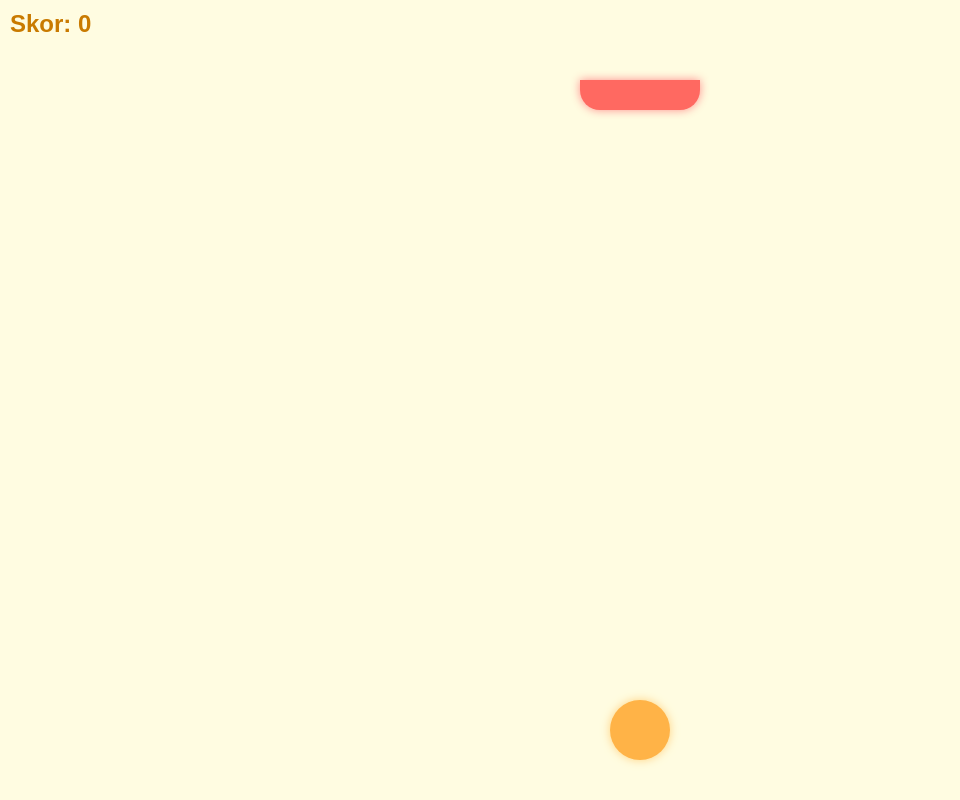
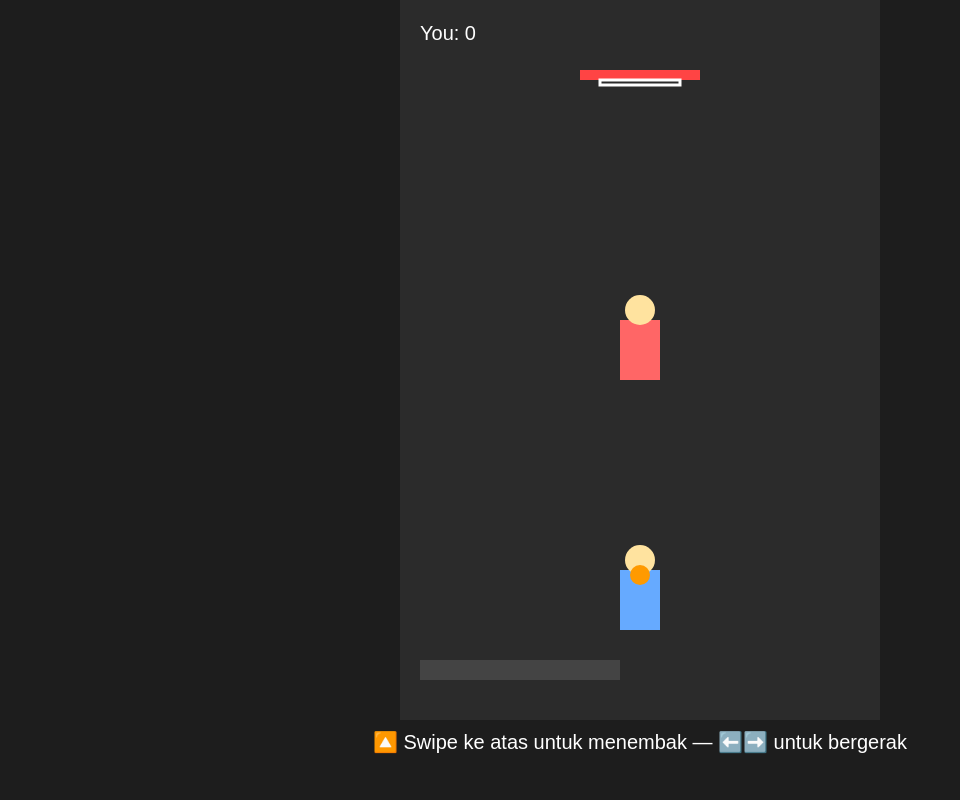
Before and after one commit to gistyaputra-cmyk/oooooo, a plain HTML site: page index.html in a window 1280 px wide. Shown: the whole page, without its empty margins (0-960 px from the left). Drawn offline with Linux system fonts and the light colour scheme.

Commit message:
Update index.html

```diff
--- a/index.html
+++ b/index.html
@@ -3,153 +3,189 @@
 <head>
 <meta charset="UTF-8">
 <meta name="viewport" content="width=device-width, initial-scale=1.0">
-<title>Cute Basketball Game</title>
-
+<title>Basketball Realistic 1v1</title>
 <style>
     body {
         margin: 0;
-        overflow: hidden;
-        background: #fffce1;
-        font-family: Arial, sans-serif;
+        background: #1d1d1d;
+        font-family: Arial;
     }
-
-    #hoop {
-        width: 120px;
-        height: 30px;
-        background: #ff6961;
-        position: absolute;
-        top: 80px;
-        left: 50%;
-        transform: translateX(-50%);
-        border-radius: 0 0 20px 20px;
-        box-shadow: 0 0 10px #ff8c8c;
+    canvas {
+        display: block;
+        margin: auto;
+        background: #2b2b2b;
     }
-
-    #ball {
-        width: 60px;
-        height: 60px;
-        background: #ffb347;
-        border-radius: 50%;
-        position: absolute;
-        bottom: 40px;
-        left: 50%;
-        transform: translateX(-50%);
-        box-shadow: 0 0 10px #ffd27f;
-    }
-
-    #score {
-        position: absolute;
-        top: 10px;
-        left: 10px;
-        color: #c97a00;
-        font-size: 24px;
-        font-weight: bold;
-    }
-
-    #message {
-        position: absolute;
-        top: 40%;
-        left: 50%;
-        transform: translate(-50%, -50%);
-        font-size: 34px;
-        color: #d88c00;
-        display: none;
+    #info {
+        color: white;
         text-align: center;
+        margin-top: 10px;
+        font-size: 20px;
     }
 </style>
 </head>
 <body>
 
-<div id="hoop"></div>
-<div id="ball"></div>
-<div id="score">Skor: 0</div>
-<div id="message"></div>
+<canvas id="game" width="480" height="720"></canvas>
+<div id="info">🔼 Swipe ke atas untuk menembak — ⬅️➡️ untuk bergerak</div>
 
 <script>
-    const ball = document.getElementById("ball");
-    const hoop = document.getElementById("hoop");
-    const scoreDisplay = document.getElementById("score");
-    const message = document.getElementById("message");
+const canvas = document.getElementById("game");
+const ctx = canvas.getContext("2d");
 
-    let isDragging = false;
-    let startX = 0;
-    let startY = 0;
-    let score = 0;
+let player = { x: 240, y: 600, w: 40, h: 60, speed: 5, hasBall: true };
+let enemy = { x: 240, y: 350, w: 40, h: 60, speed: 3 };
+let ball = { x: player.x, y: player.y - 20, vx: 0, vy: 0, inAir: false };
 
-    function startDrag(e) {
-        isDragging = true;
-        startX = e.clientX || e.touches[0].clientX;
-        startY = e.clientY || e.touches[0].clientY;
+let scorePlayer = 0;
+let scoreEnemy = 0;
+
+let shotPower = 0;
+let charging = false;
+
+// INPUT
+let keys = {};
+document.addEventListener("keydown", (e) => keys[e.key] = true);
+document.addEventListener("keyup", (e) => keys[e.key] = false);
+
+// Touch (shoot)
+let touchStartY = 0;
+canvas.addEventListener("touchstart", (e) => {
+    touchStartY = e.touches[0].clientY;
+    charging = true;
+});
+canvas.addEventListener("touchend", (e) => {
+    charging = false;
+    shootBall();
+});
+
+// PC shoot (space)
+document.addEventListener("keyup", (e) => {
+    if (e.key === " ") shootBall();
+});
+
+// Gerakan musuh (AI sederhana)
+function updateEnemy() {
+    if (enemy.x < player.x) enemy.x += enemy.speed;
+    if (enemy.x > player.x) enemy.x -= enemy.speed;
 }
 
-    function endDrag(e) {
-        if (!isDragging) return;
-        isDragging = false;
-
-        let endX = e.clientX || e.changedTouches[0].clientX;
-        let endY = e.clientY || e.changedTouches[0].clientY;
-
-        let forceX = (endX - startX) * 0.2;
-        let forceY = (endY - startY) * 0.2;
-
-        shootBall(forceX, forceY);
+// Gerakan pemain
+function updatePlayer() {
+    if (keys["ArrowLeft"]) player.x -= player.speed;
+    if (keys["ArrowRight"]) player.x += player.speed;
+    player.x = Math.max(20, Math.min(canvas.width - 20, player.x));
 }
 
-    function shootBall(forceX, forceY) {
-        let posX = window.innerWidth / 2;
-        let posY = window.innerHeight - 100;
-        let velX = forceX;
-        let velY = -Math.abs(forceY) - 12;
-
-        function animate() {
-            velY += 0.6;
-            posX += velX;
-            posY += velY;
-
-            ball.style.left = posX + "px";
-            ball.style.top = posY + "px";
-
-            const bRect = ball.getBoundingClientRect();
-            const hRect = hoop.getBoundingClientRect();
-
-            if (
-                bRect.top < hRect.bottom &&
-                bRect.bottom > hRect.top &&
-                bRect.left < hRect.right &&
-                bRect.right > hRect.left
-            ) {
-                score++;
-                scoreDisplay.textContent = "Skor: " + score;
-
-                message.textContent = "Masuk! 🏀";
-                message.style.display = "block";
-                setTimeout(() => message.style.display = "none", 700);
-
-                resetBall();
-                return;
+// Power bar
+function updatePower() {
+    if (charging) {
+        shotPower += 0.4;
+        if (shotPower > 22) shotPower = 22;
+    }
 }
 
-            if (posY > window.innerHeight) {
+// Animasi bola
+function updateBall() {
+    if (!ball.inAir) {
+        ball.x = player.x;
+        ball.y = player.y - 25;
+    } else {
+        ball.vy += 0.3;
+        ball.x += ball.vx;
+        ball.y += ball.vy;
+
+        // Check masuk ring (zona atas)
+        if (ball.y < 120 && ball.x > 180 && ball.x < 300) {
+            scorePlayer++;
             resetBall();
-                return;
         }
 
-            requestAnimationFrame(animate);
+        // Bola jatuh keluar lapangan
+        if (ball.y > 750) resetBall();
+    }
 }
 
-        animate();
+// Tembakan
+function shootBall() {
+    if (ball.inAir) return;
+
+    ball.inAir = true;
+    ball.vx = (Math.random() - 0.5) * 2;
+    ball.vy = -shotPower;
+    shotPower = 0;
 }
 
+// Reset posisi bola
 function resetBall() {
-        ball.style.left = "50%";
-        ball.style.top = "calc(100% - 100px)";
+    ball.inAir = false;
+    ball.vx = 0;
+    ball.vy = 0;
 }
 
-    ball.addEventListener("mousedown", startDrag);
-    ball.addEventListener("touchstart", startDrag);
+// Gambar karakter
+function drawCharacter(obj, color) {
+    ctx.fillStyle = color;
+    ctx.fillRect(obj.x - obj.w/2, obj.y - obj.h/2, obj.w, obj.h);
 
-    window.addEventListener("mouseup", endDrag);
-    window.addEventListener("touchend", endDrag);
+    // Kepala
+    ctx.beginPath();
+    ctx.arc(obj.x, obj.y - obj.h/2 - 10, 15, 0, Math.PI*2);
+    ctx.fillStyle = "#ffe39f";
+    ctx.fill();
+}
+
+// Gambar bola
+function drawBall() {
+    ctx.beginPath();
+    ctx.arc(ball.x, ball.y, 10, 0, Math.PI*2);
+    ctx.fillStyle = "#ff9a00";
+    ctx.fill();
+}
+
+// Gambar ring
+function drawHoop() {
+    ctx.fillStyle = "#ff4444";
+    ctx.fillRect(180, 70, 120, 10);
+    ctx.strokeStyle = "white";
+    ctx.lineWidth = 3;
+    ctx.strokeRect(200, 80, 80, 5); // area scoring
+}
+
+// HUD
+function drawScore() {
+    ctx.fillStyle = "white";
+    ctx.font = "20px Arial";
+    ctx.fillText("You: " + scorePlayer, 20, 40);
+}
+
+// Power bar
+function drawPower() {
+    ctx.fillStyle = "#444";
+    ctx.fillRect(20, 660, 200, 20);
+    ctx.fillStyle = "#ffd400";
+    ctx.fillRect(20, 660, shotPower * 9, 20);
+}
+
+// LOOP utama
+function loop() {
+    ctx.clearRect(0, 0, canvas.width, canvas.height);
+
+    updatePlayer();
+    updateEnemy();
+    updateBall();
+    updatePower();
+
+    drawHoop();
+    drawCharacter(player, "#66aaff");
+    drawCharacter(enemy, "#ff6666");
+    drawBall();
+    drawScore();
+    drawPower();
+
+    requestAnimationFrame(loop);
+}
+
+loop();
 </script>
 
 </body>
```
Lines whose indentation alone changed are shown as unchanged.
